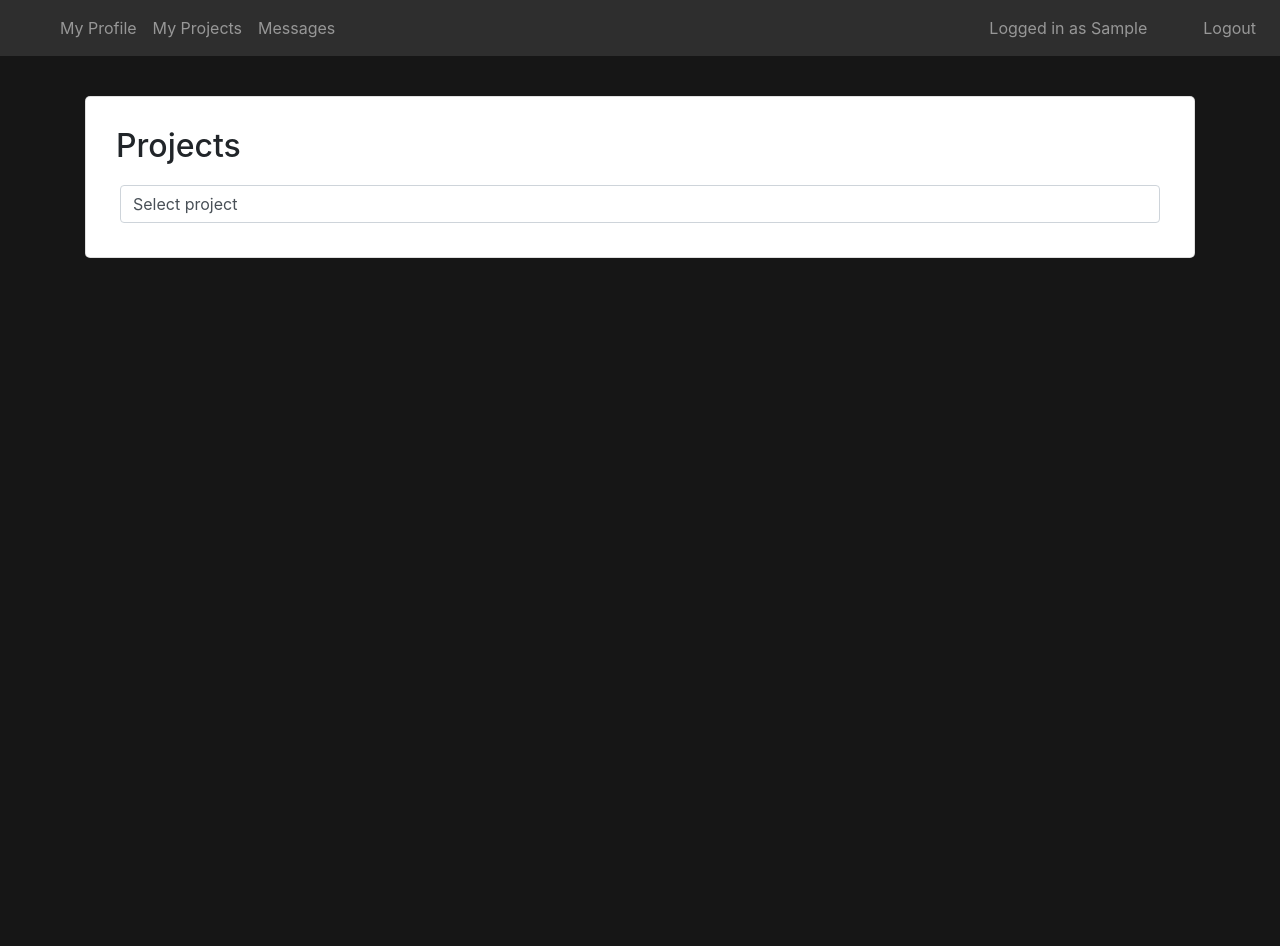
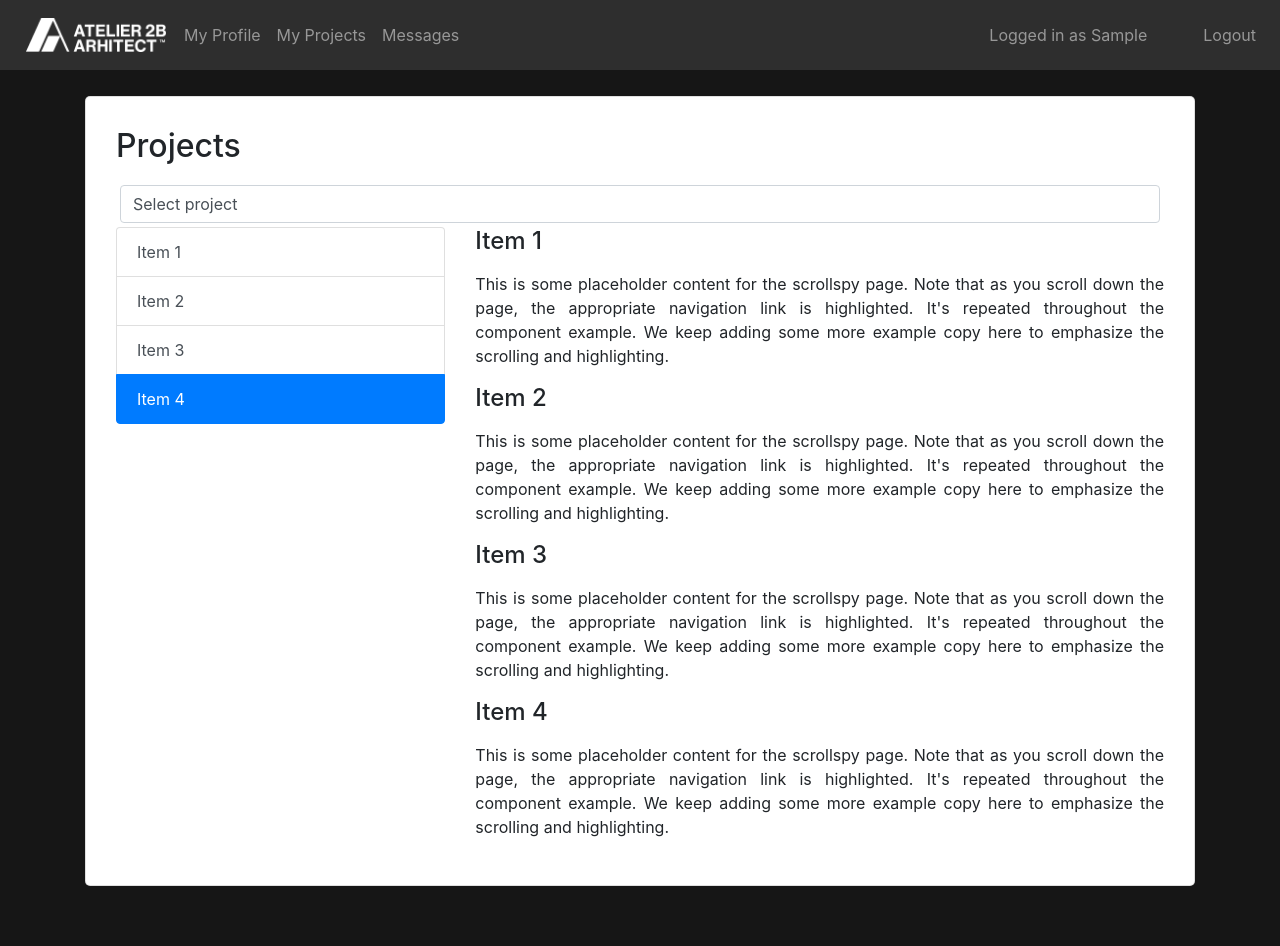
Before and after one commit to byte-my-bits/atelier2b, a Flask app: page /projects in a window 1280 px wide. Before the commit the page ends 258 px from the top, so only its background shows below. Run offline with Flask 3, Linux system fonts and the light colour scheme; a user stored in the database is signed in; a database or web service that is not in the repository returns one stand-in record (values such as "Sample title"); some libraries are stand-ins or nearby versions.

Commit message:
Add logo.

```diff
--- a/app/static/css/custom.css
+++ b/app/static/css/custom.css
@@ -141,3 +141,8 @@ select.form-control {
     background-color: #d1ecf1;
     border-color: #bee5eb;
 }
+
+.small-logo {
+    width: 10rem;
+    padding: 10px;
+}
--- a/app/static/js/custom.js
+++ b/app/static/js/custom.js
@@ -216,8 +216,8 @@ $(document).ready(function() {
                 var selectedProjectDetails = response;
                 // Build a string that includes all the properties you want to display
                 var detailsHtml = '<p>Project Name: ' + selectedProjectDetails.name + '</p>' +
-                                '<p>Project ID: ' + selectedProjectDetails.id + '</p>' +
-                                '<p>Project Type: ' + selectedProjectDetails.type + '</p>';
+                                  '<p>Project ID: ' + selectedProjectDetails.id + '</p>' +
+                                  '<p>Project Type: ' + selectedProjectDetails.type + '</p>';
                 // If members is an array of objects, you can loop through it to display each member
                 if (Array.isArray(selectedProjectDetails.members)) {
                     detailsHtml += '<p>Members:</p><ul>';
--- a/app/templates/index.html
+++ b/app/templates/index.html
@@ -4,11 +4,8 @@
     <div class="row">
         <div class="col-md-5 mx-md-auto pt-5">
             {% if not current_user.is_authenticated %}
-            <h1 class="text-primary text-center">ARHITECTUS</h1>
-            <h4 class="text-light text-center">H O C U S   P O C U S</h4>
-            <h6 class="text-muted text-center">READY TO BE A LEGEND ?</h6>
             <br>
-            <!-- <img class="welcome_image" src="{{ url_for('static', filename='img/welcome_image.jpg') }}" alt="Welcome Image"> -->
+            <img class="welcome_image" src="{{ url_for('static', filename='img/logo/logo-2ba-alb.png') }}" alt="Welcome Image">
             {% endif %}
 
             <div class="my-3">
--- a/app/templates/layout.html
+++ b/app/templates/layout.html
@@ -8,10 +8,15 @@
     <meta name="description" content="Example web app using Flask">
     <meta name="author" content="Dr Chris Wilson">
 
-    <title>CleverApp</title>
+
+
+    <title>Atelier 2Ba</title>
 
     <!-- Bootstrap CSS -->
     <link rel="stylesheet" href="https://stackpath.bootstrapcdn.com/bootstrap/4.2.1/css/bootstrap.min.css" integrity="sha384-GJzZqFGwb1QTTN6wy59ffF1BuGJpLSa9DkKMp0DgiMDm4iYMj70gZWKYbI706tWS" crossorigin="anonymous">
+    <!-- <link rel="stylesheet" href="https://stackpath.bootstrapcdn.com/bootstrap/4.2.1/css/bootstrap.min.css" integrity="sha384-GJzZqFGwb1QTTN6wy59ffF1BuGJpLSa9DkKMp0DgiMDm4iYMj70gZWKYbI706tWS" crossorigin="anonymous"> -->
+
+    <!-- <link rel="stylesheet" href="https://cdn.jsdelivr.net/npm/bootstrap@5.3.3/dist/css/bootstrap.min.css"  integrity="sha384-QWTKZyjpPEjISv5WaRU9OFeRpok6YctnYmDr5pNlyT2bRjXh0JMhjY6hW+ALEwIH" crossorigin="anonymous"> -->
 
     <!-- Font Awesome -->
     <link rel="stylesheet" href="https://pro.fontawesome.com/releases/v5.15.1/css/all.css" integrity="sha384-9ZfPnbegQSumzaE7mks2IYgHoayLtuto3AS6ieArECeaR8nCfliJVuLh/GaQ1gyM" crossorigin="anonymous">
@@ -22,16 +27,17 @@
 </head>
 
 <body class="body">
-
+    <script src="https://cdn.jsdelivr.net/npm/bootstrap@5.3.3/dist/js/bootstrap.bundle.min.js" integrity="sha384-YvpcrYf0tY3lHB60NNkmXc5s9fDVZLESaAA55NDzOxhy9GkcIdslK1eN7N6jIeHz" crossorigin="anonymous"></script>
     <nav class="navbar navbar-expand-md navbar-dark bg-dark fixed-top">
         <!-- Brand -->
-        <a class="navbar-brand" href="/"><i class="far fa-home text-light home"></i></a>
+        <!-- <a class="navbar-brand" href="/"><i class="far fa-home text-light home"></i></a> -->
 
         <!-- Toggler/collapsibe Button -->
         <button class="navbar-toggler" type="button" data-toggle="collapse" data-target="#collapsibleNavbar">
             <span><i class="far fa-bars"></i></span>
         </button>
 
+        <a href="/"><img class="small-logo"  src="{{ url_for('static', filename='img/logo/logo-2ba-alb.png') }}"></a>
         <!-- Navbar links -->
         <div class="collapse navbar-collapse" id="collapsibleNavbar">
             <ul class="navbar-nav">
--- a/app/templates/profile.html
+++ b/app/templates/profile.html
@@ -48,7 +48,7 @@
                             <td>Role</td>
                             <td>
                                 {% for role in current_user.role %}
-                                    <div class="label">{{ role }}</div>
+                                    <div class="label mb-2">{{ role }}</div>
                                 {% endfor %}
 
                                 {% if current_user.verified %}
--- a/app/templates/projects.html
+++ b/app/templates/projects.html
@@ -35,6 +35,28 @@
                 <!-- Project details will be inserted here by the AJAX call -->
                 </div>
 
+                <div class="row">
+                    <div class="col-4">
+                        <div id="list-example" class="list-group">
+                        <a class="list-group-item list-group-item-action" href="#list-item-1">Item 1</a>
+                        <a class="list-group-item list-group-item-action" href="#list-item-2">Item 2</a>
+                        <a class="list-group-item list-group-item-action" href="#list-item-3">Item 3</a>
+                        <a class="list-group-item list-group-item-action" href="#list-item-4">Item 4</a>
+                        </div>
+                    </div>
+                    <div class="col-8">
+                        <div data-bs-spy="scroll" data-bs-target="#list-example" data-bs-smooth-scroll="true" class="scrollspy-example" tabindex="0">
+                        <h4 id="list-item-1">Item 1</h4>
+                        <p>This is some placeholder content for the scrollspy page. Note that as you scroll down the page, the appropriate navigation link is highlighted. It's repeated throughout the component example. We keep adding some more example copy here to emphasize the scrolling and highlighting.</p>
+                        <h4 id="list-item-2">Item 2</h4>
+                        <p>This is some placeholder content for the scrollspy page. Note that as you scroll down the page, the appropriate navigation link is highlighted. It's repeated throughout the component example. We keep adding some more example copy here to emphasize the scrolling and highlighting.</p>
+                        <h4 id="list-item-3">Item 3</h4>
+                        <p>This is some placeholder content for the scrollspy page. Note that as you scroll down the page, the appropriate navigation link is highlighted. It's repeated throughout the component example. We keep adding some more example copy here to emphasize the scrolling and highlighting.</p>
+                        <h4 id="list-item-4">Item 4</h4>
+                        <p>This is some placeholder content for the scrollspy page. Note that as you scroll down the page, the appropriate navigation link is highlighted. It's repeated throughout the component example. We keep adding some more example copy here to emphasize the scrolling and highlighting.</p>
+                        </div>
+                    </div>
+                </div>
 
 
 
```
Also changed, not shown: app/static/img/logo/logo-2ba-alb.png (added), 7 other files.
